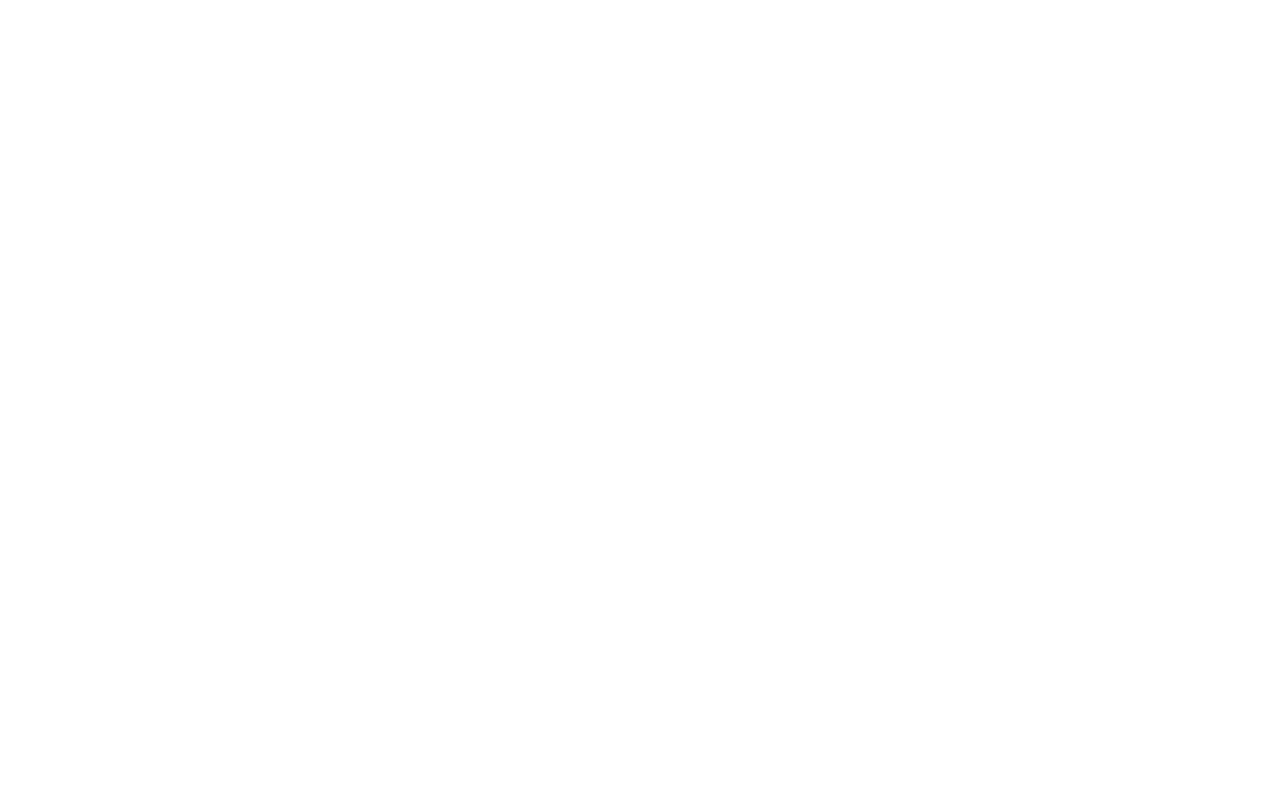
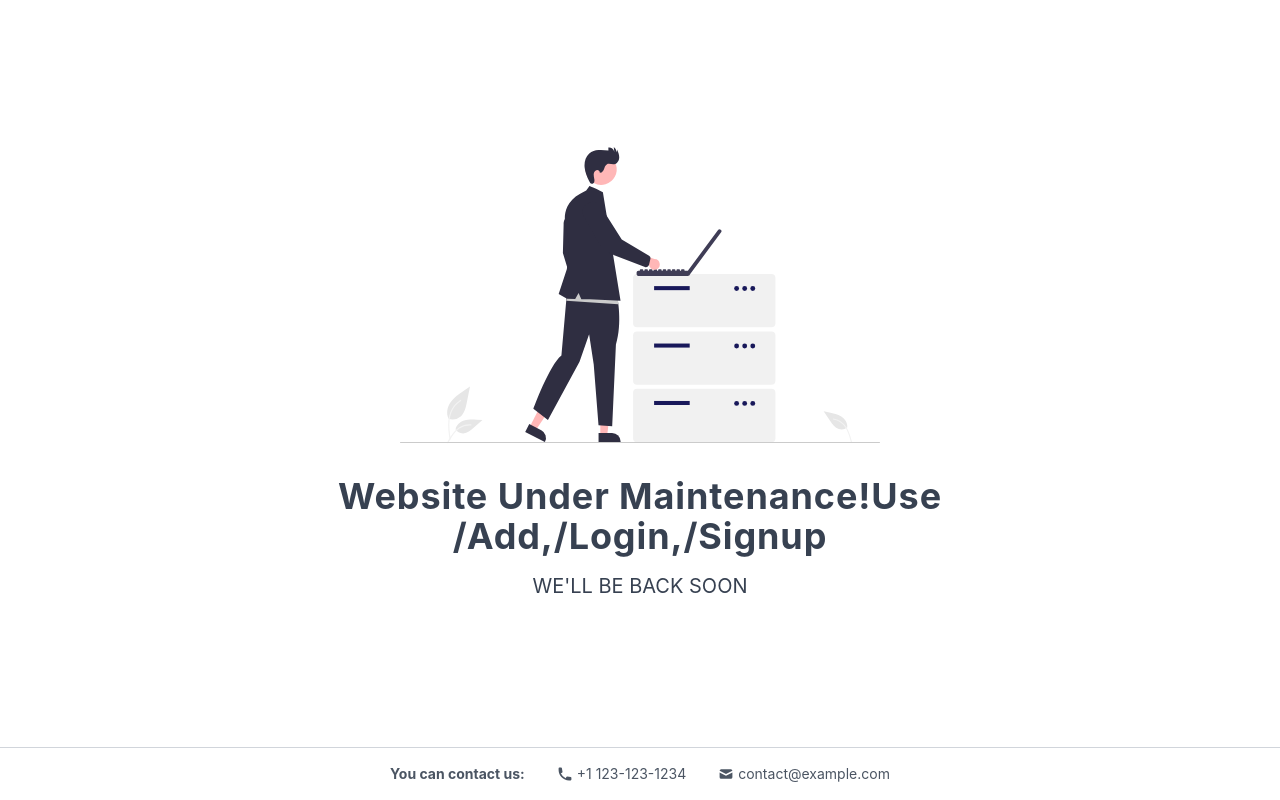
Before and after one commit to SamNijin/TodoList-React-App, a React (Create React App) app: page / in a window 1280 px wide. Before the commit this address had no page. Built offline with nearby package versions, Linux system fonts and the light colour scheme.

Commit message:
fixed routing bug

```diff
--- a/package.json
+++ b/package.json
@@ -1,5 +1,5 @@
 {
-  "homepage": "https://samnijin.github.io/TodoList-React-App",
+  "homepage": "https://samnijin.github.io",
   "name": "todo_list",
   "version": "0.1.0",
   "private": true,
--- a/src/App.jsx
+++ b/src/App.jsx
@@ -31,7 +31,7 @@
         setPassword={setPassword}
       /> */}
       <Routes>
-        <Route path="/TodoList-React-App" element={<Home />} />
+        <Route path="/" element={<Home />} />
         <Route
           path="/add"
           element={
```
